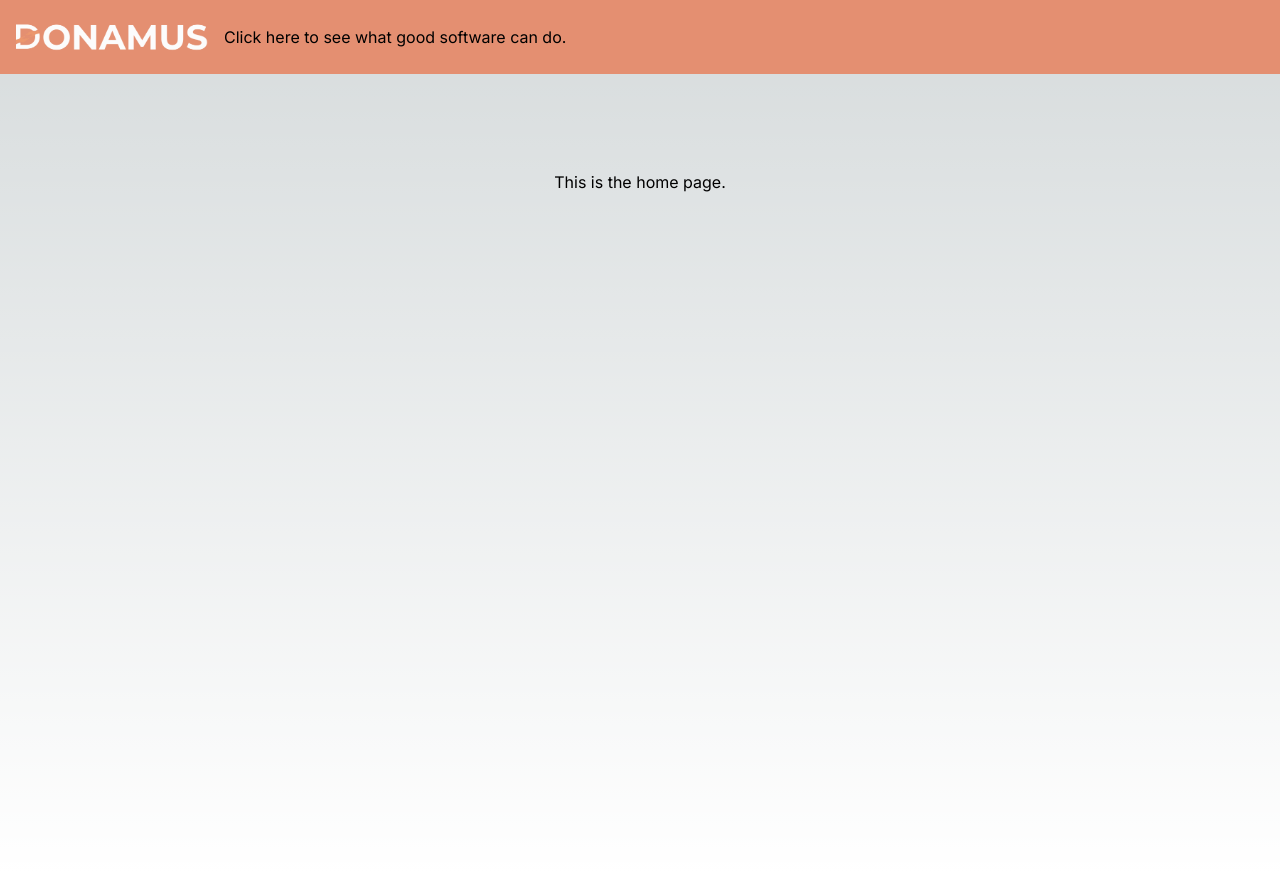
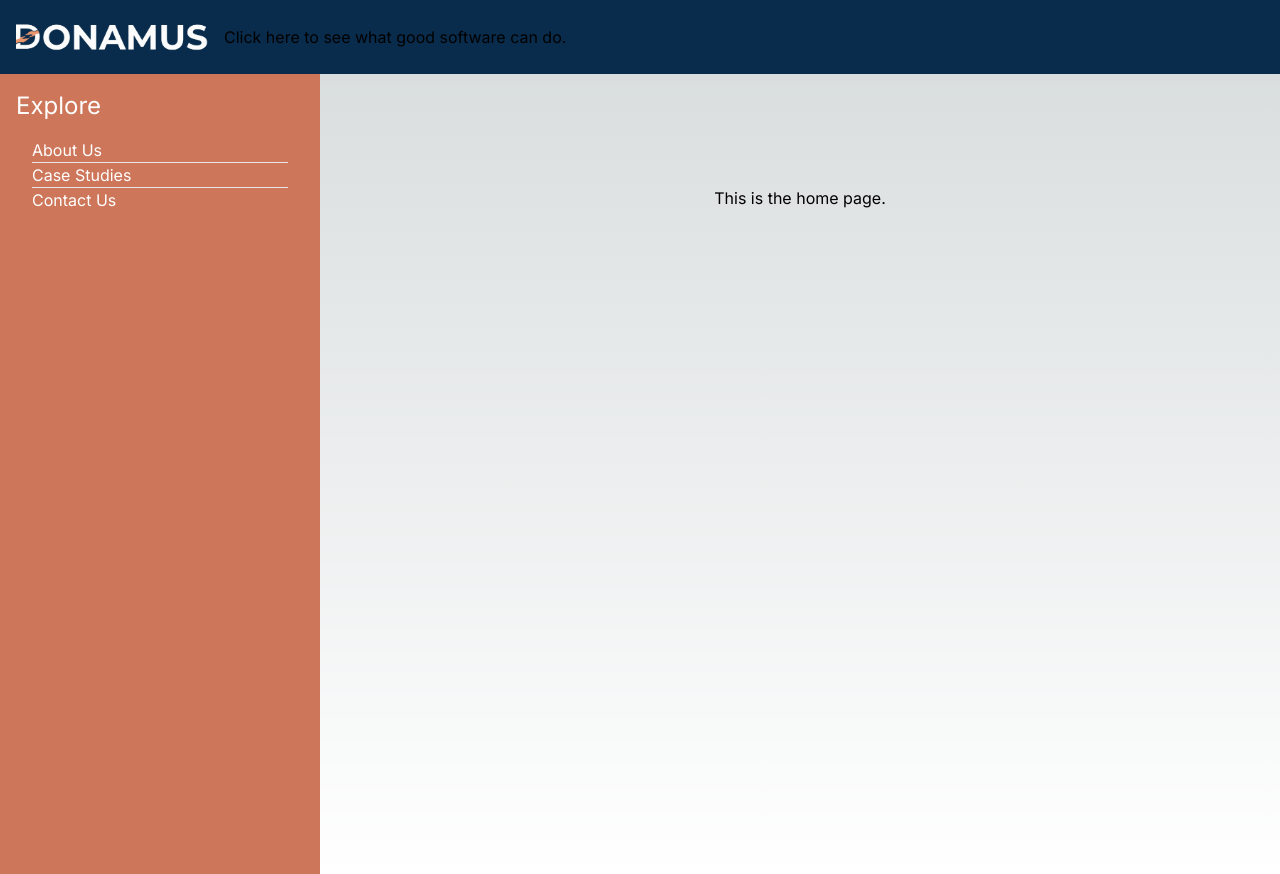
Before and after one commit to Donamus-LLC/donamus-website, a Next.js app: page / in a window 1280 px wide. Built offline with nearby package versions, Linux system fonts and the light colour scheme.

Commit message:
feat: Updated the header background color and added a navigation panel to the left on the page

```diff
--- a/src/app/components/LogoHeader.tsx
+++ b/src/app/components/LogoHeader.tsx
@@ -19,7 +19,7 @@ export default function LogoHeader() {
     }
 
     return (
-        <div className="bg-donamus-primary-300 p-4 flex justify-start">
+        <div className="bg-donamus-secondary-500 p-4 flex justify-start">
             <span className="flex flex-row gap-4 justify-center items-center">
                 <img src="/NavBarLogo.png" className="max-w-48" />
                 <div className="text-base hover:text-lg transition-all duration-300" onClick={handleGoodSoftwareTextClick}>{goodSoftwareText}</div>
--- /dev/null
+++ b/src/app/components/NavBar.tsx
@@ -0,0 +1,14 @@
+import Link from "next/link"
+
+export default function NavBar () {
+    return (
+        <nav className="w-1/4 bg-donamus-primary-400 text-white p-4">
+            <p className="text-2xl">Explore</p>
+            <ul className="list-none divide-y p-4">
+                <li><Link href="/about-us">About Us</Link></li>
+                <li><Link href="/case-studies">Case Studies</Link></li>
+                <li><Link href="/contact-us">Contact Us</Link></li>
+            </ul>
+        </nav>
+    )
+}
--- a/src/app/layout.tsx
+++ b/src/app/layout.tsx
@@ -2,6 +2,7 @@ import type { Metadata } from "next";
 import { Inter } from "next/font/google";
 import "./globals.css";
 import Header from "./components/Header";
+import NavBar from "./components/NavBar";
 
 const inter = Inter({ subsets: ["latin"] });
 
@@ -19,7 +20,12 @@ export default function RootLayout({
     <html lang="en">
       <body className={inter.className}>
         <Header />
-        {children}
+        <div className="flex h-screen">
+          <NavBar />
+          <main className="w-3/4 overflow-auto p-4">
+            {children}
+          </main>
+        </div>
         </body>
     </html>
   );
```
